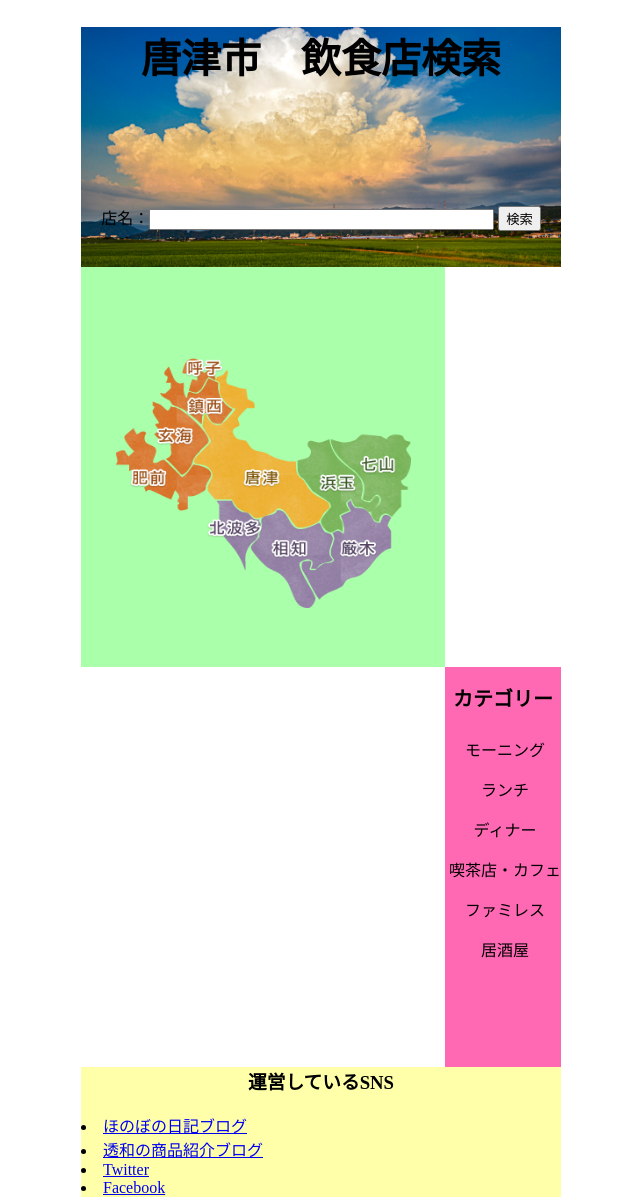
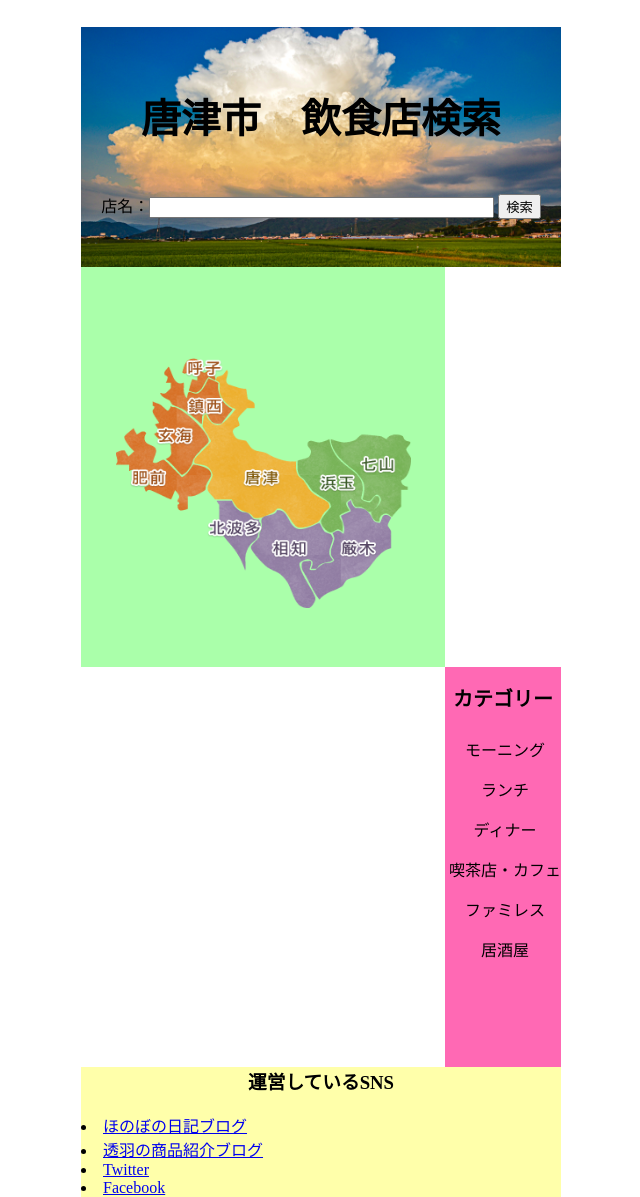
Before and after one commit to touwa0820/Django-Book, a Django app: page / in a window 1280 px wide. Shown: the whole page, without its empty margins (319-959 px from the left). Run offline with Django 3.2, Linux system fonts and the light colour scheme.

Commit message:
homepage

```diff
--- a/private_diary/diary/templates/index.html
+++ b/private_diary/diary/templates/index.html
@@ -71,7 +71,7 @@
                 </li>
                 <li>
                     <a href="https://saga-jpn.hatenablog.jp/archive">
-                        透和の商品紹介ブログ
+                        透羽の商品紹介ブログ
                     </a>
                 </li>
                 <li>
--- a/private_diary/diary/templates/stylesheet.css
+++ b/private_diary/diary/templates/stylesheet.css
@@ -18,10 +18,11 @@ body{
   font-size:40px;
   color: #000000;
   text-align: center;
+  padding-top: 60px;
 }
 #header p {
   text-align: center;
-  margin-top: 25%;
+  margin-top: 10%;
 }
 
 #main{
```
